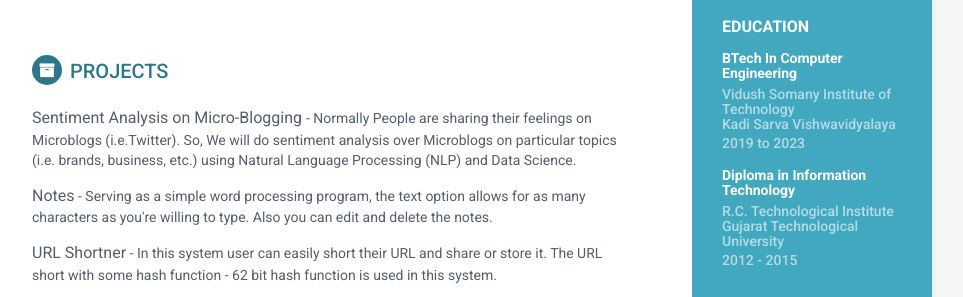
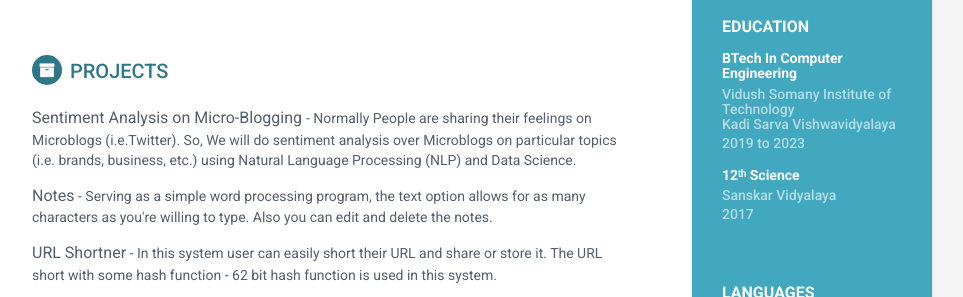
Before and after one commit to bhavik4360/bhavik4360.github.io, a plain HTML site: page index.html in a window 1280 px wide. Shown: the part 513-810 px from the top of the page, without its empty margins (188-1151 px from the left). Drawn offline with nearby package versions, Linux system fonts and the light colour scheme; files that its build step writes are made by us from their sources.

Commit message:
basic editing

```diff
--- a/index.html
+++ b/index.html
@@ -42,10 +42,9 @@
                     <div class="time">2019 to 2023</div>
                 </div><!--//item-->
                 <div class="item">
-                    <h4 class="degree">Diploma in Information Technology</h4>
-                    <h5 class="meta">R.C. Technological Institute</h5>
-                    <h5 class="meta">Gujarat Technological University</h5>
-                    <div class="time">2012 - 2015</div>
+                    <h4 class="degree">12ᵗʰ Science</h4>
+                    <h5 class="meta">Sanskar Vidyalaya</h5>
+                    <div class="time">2017</div>
                 </div><!--//item-->
             </div><!--//education-container-->
 
```
